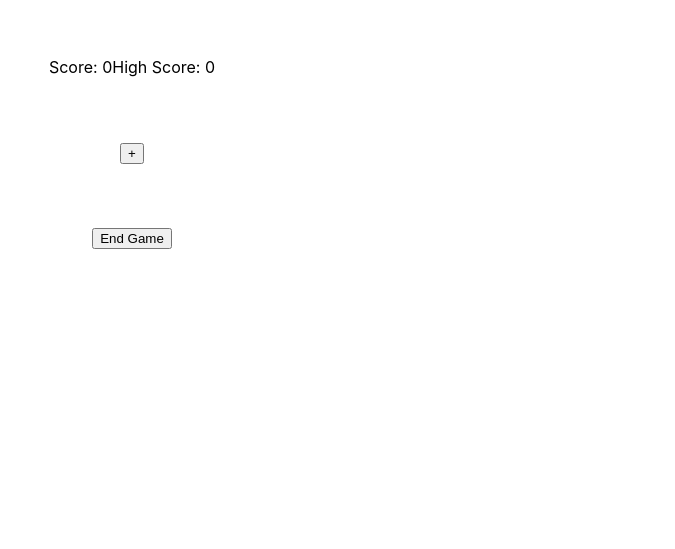
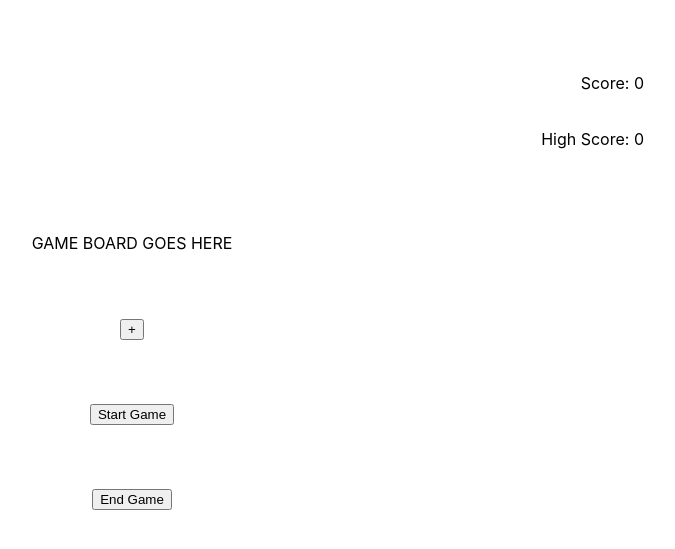
Before and after one commit to SanctusFides/top-memory-card, a React (Vite) app in the folder memory-card/: page / in a window 1280 px wide. Shown: the part 201-750 px from the top of the page, without its empty margins (508-1183 px from the left). Built offline with nearby package versions, Linux system fonts and the light colour scheme.

Commit message:
Figured out the issue causing the false errors

```diff
--- a/memory-card/src/App.tsx
+++ b/memory-card/src/App.tsx
@@ -1,30 +1,39 @@
-import { useState } from "react"
-import Scoreboard from "./Scoreboard"
+import { useEffect, useState } from "react";
+import Scoreboard from "./Scoreboard";
+import PowerButtons from "./PowerButtons";
 
 function App() {
-
-  const [gameState, setGameState] = useState(false)
-  const [score, setScore] = useState(0)
-  const [highScore, setHighScore] = useState(0)
-
+  const [gameState, setGameState] = useState(false);
+  const [score, setScore] = useState(0);
+  const [highScore, setHighScore] = useState(0);
 
   const handleScoreIncrement = () => {
-    setScore((prevScore) => prevScore + 1)
+    setScore((prevScore) => prevScore + 1);
+  };
+
+  useEffect(() => {
+    if (gameState === false && score > highScore) {
+      setHighScore(score);
+    }
+  }, [gameState]);
+
+  const powerOffButton = () => {
+    setGameState(false)
   }
-
-  function saveHighScore(){
-    if(gameState === false) {
-      setHighScore(score)
-    }
+  const powerOnButton = () => {
+    setGameState(true)
   }
 
   return (
     <div className="game-board">
       <Scoreboard score={score} highScore={highScore} />
+      <div>
+        GAME BOARD GOES HERE
+      </div>
       <button onClick={handleScoreIncrement}>+</button>
-      <button onClick={saveHighScore}>End Game</button>
+      <PowerButtons on={powerOnButton} off={powerOffButton}/>
     </div>
-  )
+  );
 }
 
-export default App
+export default App;
--- /dev/null
+++ b/memory-card/src/PowerButtons.tsx
@@ -0,0 +1,10 @@
+export default function PowerButtons({on, off}) {
+
+
+  return (
+    <>
+      <button onClick={on}>Start Game</button>
+      <button onClick={off}>End Game</button>
+    </>
+  );
+}
--- a/memory-card/src/Scoreboard.tsx
+++ b/memory-card/src/Scoreboard.tsx
@@ -1,11 +1,13 @@
-import React, { useEffect } from 'react'
 
 export default function Scoreboard({score, highScore}) {
 
   return (
     <div className="score-board">
-      Score: {score}
+      <p>Score: {score}</p>
+      <p>
       High Score: {highScore}
+
+      </p>
     </div>
   )
 }
--- a/memory-card/src/index.css
+++ b/memory-card/src/index.css
@@ -32,3 +32,10 @@ h1 {
   align-items: center;
   gap:4rem;
 }
+
+.score-board {
+  width: 80%;
+  display: flex;
+  flex-direction: column;
+  align-items: end;
+}
--- a/memory-card/tsconfig.json
+++ b/memory-card/tsconfig.json
@@ -18,7 +18,8 @@
     "strict": true,
     "noUnusedLocals": true,
     "noUnusedParameters": true,
-    "noFallthroughCasesInSwitch": true
+    "noFallthroughCasesInSwitch": true,
+    "noImplicitAny": false,
   },
   "include": ["src"],
   "references": [{ "path": "./tsconfig.node.json" }]
```
